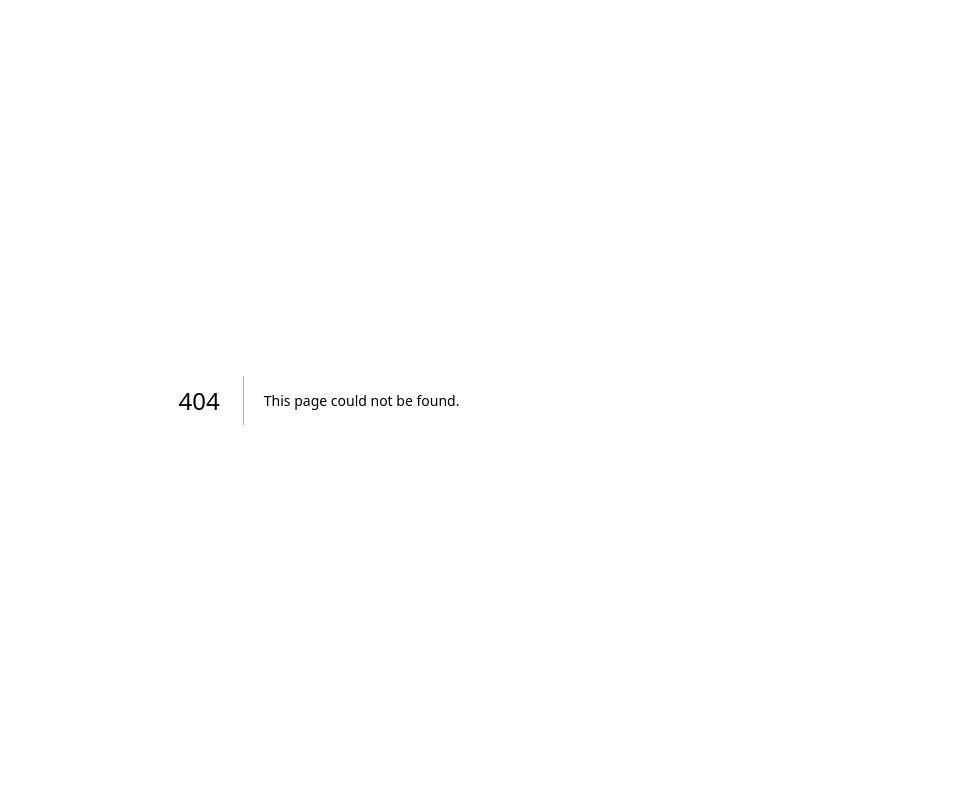
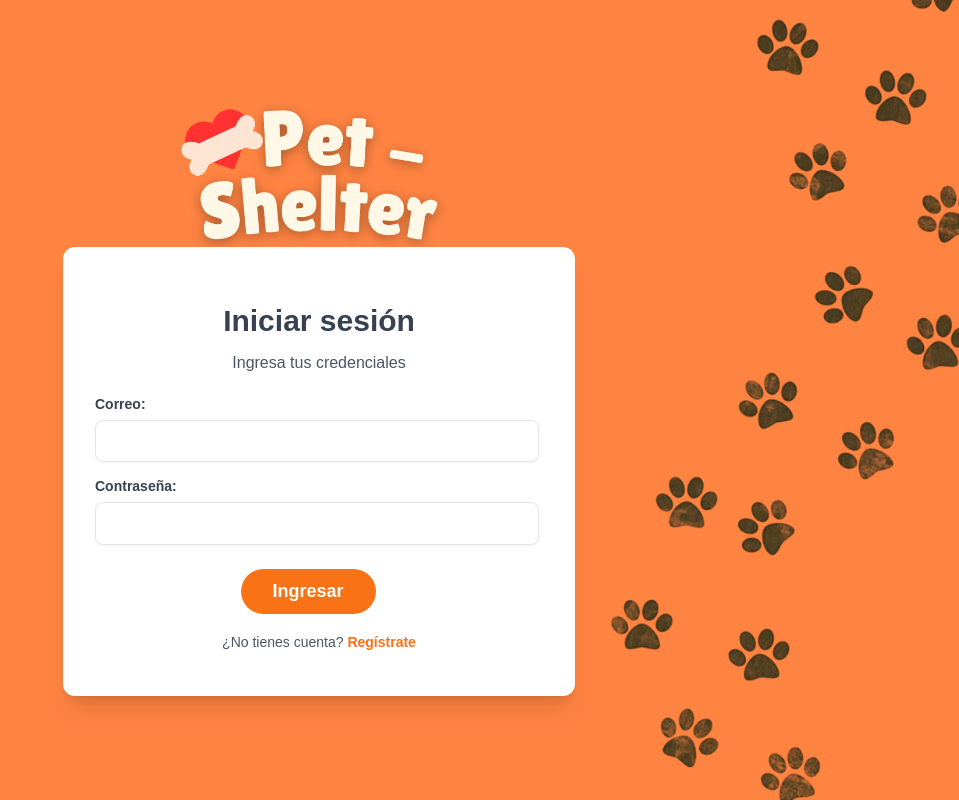
Before and after one commit to up220187/PetShelter, a Next.js app in the folder frontend/: page /login in a window 1280 px wide. Before the commit this address had no page. Shown: the whole page, without its empty margins (321-1280 px from the left). Built offline with nearby package versions, Linux system fonts and the light colour scheme.

Commit message:
login completo jeje

```diff
--- /dev/null
+++ b/frontend/src/app/components/LoginForm.tsx
@@ -0,0 +1,52 @@
+"use client";
+import Link from "next/link";
+
+export default function LoginForm() {
+  return (
+    <div className="form-content-wrapper">
+      <h2 className="form-title">Iniciar sesión</h2>
+      <p className="form-subtitle">Ingresa tus credenciales</p>
+
+      <form style={{ width: '100%', maxWidth: '384px' }}>
+        <div className="form-field">
+          <label htmlFor="email" className="form-label">
+            Correo:
+          </label>
+          <input
+            type="email"
+            id="email"
+            className="form-input"
+          />
+        </div>
+        <div className="form-field">
+          <label htmlFor="password" className="form-label">
+            Contraseña:
+          </label>
+          <input
+            type="password"
+            id="password"
+            className="form-input"
+          />
+        </div>
+
+        <div className="register-button-wrapper">
+          <button
+            type="submit"
+            className="register-button"
+          >
+            Ingresar
+          </button>
+        </div>
+      </form>
+
+      <div className="login-link-wrapper">
+        <p className="login-link-text">
+          ¿No tienes cuenta?{" "}
+          <Link href="/register" style={{ textDecoration: 'none' }}>
+            Regístrate
+          </Link>
+        </p>
+      </div>
+    </div>
+  );
+}
--- /dev/null
+++ b/frontend/src/app/login/page.tsx
@@ -0,0 +1,23 @@
+"use client";
+import LoginForm from "../components/LoginForm";
+
+export default function LoginPage() {
+  return (
+    <div style={{ position: 'relative', overflow: 'hidden' }}>
+      <div className="global-paws-background"></div>
+
+      <div className="main-content-wrapper">
+        <div className="logo-container">
+          <img
+            src="/logo1.png"
+            alt="Pet Shelter Logo"
+          />
+        </div>
+
+        <div className="form-box">
+          <LoginForm />
+        </div>
+      </div>
+    </div>
+  );
+}
```
